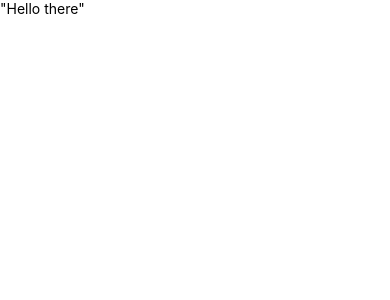
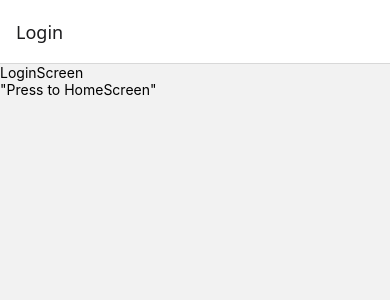
Before and after one commit to NeerajJangra/MyEComm, a React Native app: screen /Login in a window 390 px wide. Shown: the top 300 px of the page. Built offline with nearby package versions, Linux system fonts and the light colour scheme.

Commit message:
feat/LoginScreen: Adding navigation and LoginScreen

```diff
--- a/App.tsx
+++ b/App.tsx
@@ -9,22 +9,16 @@ import React from 'react';
 
 import {
   SafeAreaView,
-  StyleSheet,
   Text,
-  View,
 } from 'react-native';
+import AppEntry from './src/navigation/AppEntry';
 
-function App(): React.JSX.Element {
-
+const App = () =>{
 
   return (
-    <SafeAreaView>
-      <Text>"Hello there"</Text>
-    </SafeAreaView>
+    <AppEntry />
   );
 }
 
-const styles = StyleSheet.create({
-});
 
 export default App;
--- /dev/null
+++ b/src/navigation/AppEntry.tsx
@@ -0,0 +1,21 @@
+import React from 'react';
+import { NavigationContainer } from '@react-navigation/native';
+import { createNativeStackNavigator } from '@react-navigation/native-stack';
+import LoginScreen from '../screens/LoginScreen';
+import HomeScreen from '../screens/HomeScreen';
+
+const Stack = createNativeStackNavigator();
+
+
+const AppEntry = () => {
+  return (
+    <NavigationContainer>
+        <Stack.Navigator initialRouteName="Login">
+            <Stack.Screen name="Login" component={LoginScreen} />
+            <Stack.Screen name="Home" component={HomeScreen} />
+        </Stack.Navigator>
+    </NavigationContainer>
+  )
+}
+
+export default AppEntry
--- /dev/null
+++ b/src/screens/HomeScreen.tsx
@@ -0,0 +1,12 @@
+import { View, Text } from 'react-native'
+import React from 'react'
+
+const HomeScreen = () => {
+  return (
+    <View>
+      <Text>HomeScreen</Text>
+    </View>
+  )
+}
+
+export default HomeScreen
--- /dev/null
+++ b/src/screens/LoginScreen.tsx
@@ -0,0 +1,15 @@
+import { View, Text, Pressable } from 'react-native';
+import React from 'react';
+import { useNavigation } from '@react-navigation/native';
+
+const LoginScreen = () => {
+    const navigation = useNavigation();
+  return (
+    <View>
+      <Text>LoginScreen</Text>
+      <Pressable onPress={()=> navigation.navigate('Home')}  > <Text>"Press to HomeScreen"</Text></Pressable>
+    </View>
+  )
+}
+
+export default LoginScreen
```
Also changed, not shown: package.json (+7 -1 lines), 2 other files (tests, documents, lock files or other folders).
